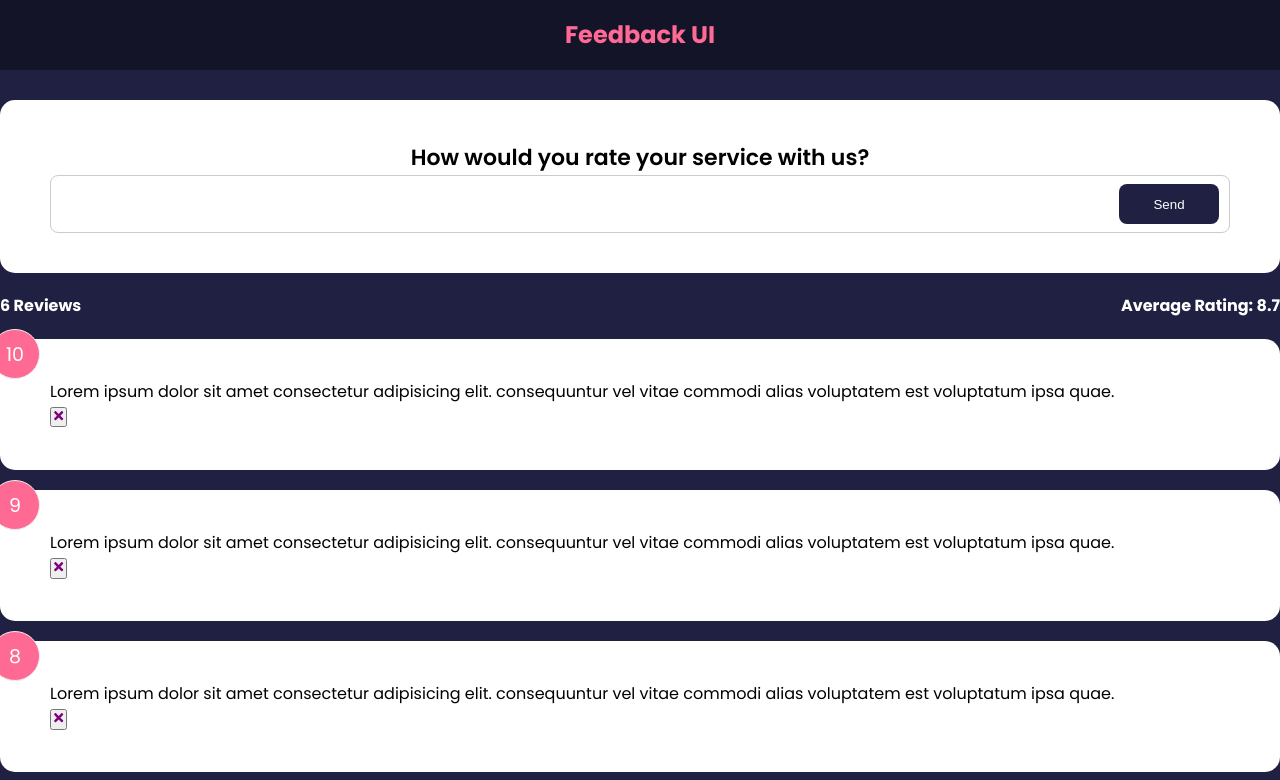
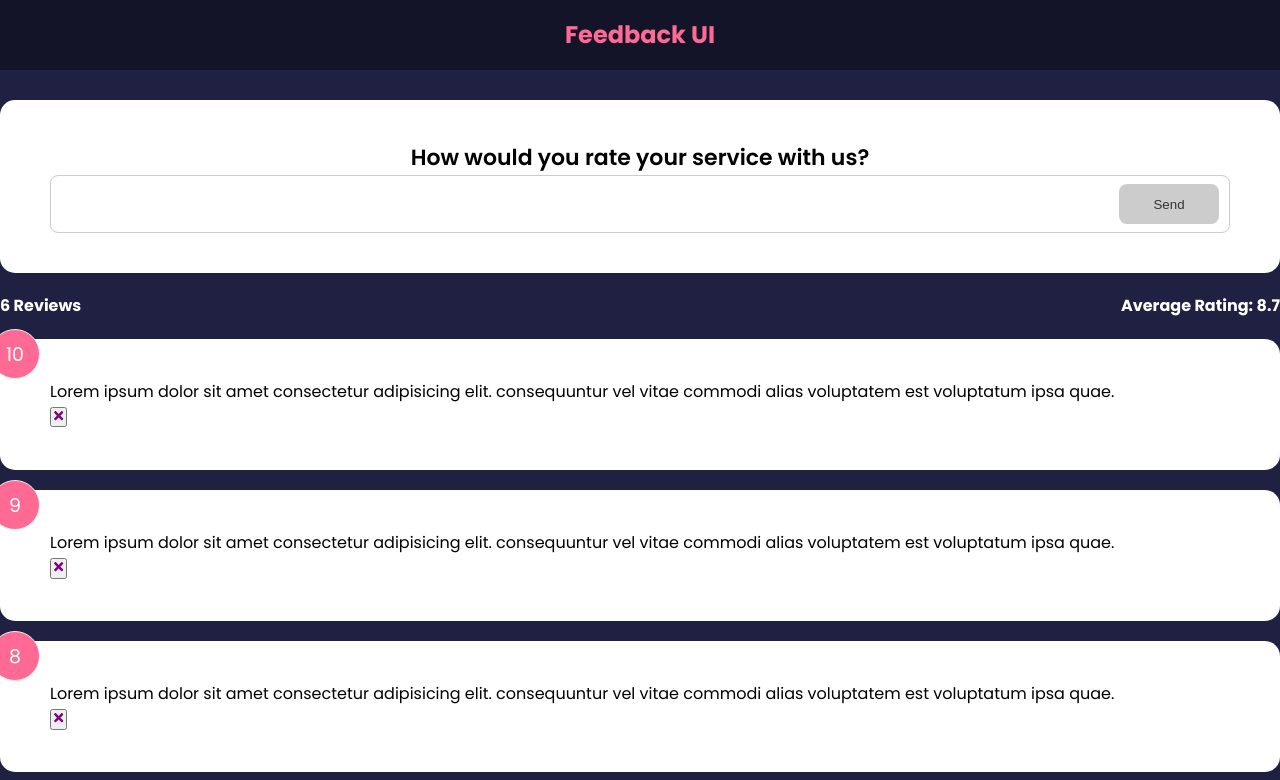
Before and after one commit to Samuellaudev/feedback-app, a React (Create React App) app: page / in a window 1280 px wide. Shown: the top 780 px of the page. Built offline with nearby package versions, Linux system fonts and the light colour scheme.

Commit message:
21. Real-Time Validation 5 分鐘 (setBtndisabled; setMessage)

```diff
--- a/src/components/FeedbackForm.jsx
+++ b/src/components/FeedbackForm.jsx
@@ -5,7 +5,21 @@ import Button from "./shared/Button";
 
 function FeedbackForm() {
   const [text, setText] = useState("");
+  const [btnIsDisabled, setBtnIsDisabled] = useState(true);
+  const [message, setMessage] = useState("");
+
   const handleChange = (e) => {
+    if (text === "") {
+      setBtnIsDisabled(true);
+      setMessage(null);
+    } else if (text !== "" && text.trim().length < 9) {
+      setBtnIsDisabled(true);
+      setMessage("Text must be greater than 10 characters");
+    } else {
+      setBtnIsDisabled(false);
+      setMessage(null);
+    }
+
     setText(e.target.value);
   };
   return (
@@ -15,11 +29,18 @@ function FeedbackForm() {
         {/* todo - rating select component */}
         <div className="input-group">
           <input onChange={handleChange} type="text" value={text} />
-          <Button type="submit">Send</Button>
+          <Button type="submit" isDisabled={btnIsDisabled}>
+            Send
+          </Button>
         </div>
       </form>
+      {message && <div className="message">{message}</div>}
     </Card>
   );
 }
 
+FeedbackForm.propTypes = {
+  text: PropTypes.string,
+};
+
 export default FeedbackForm;
```
